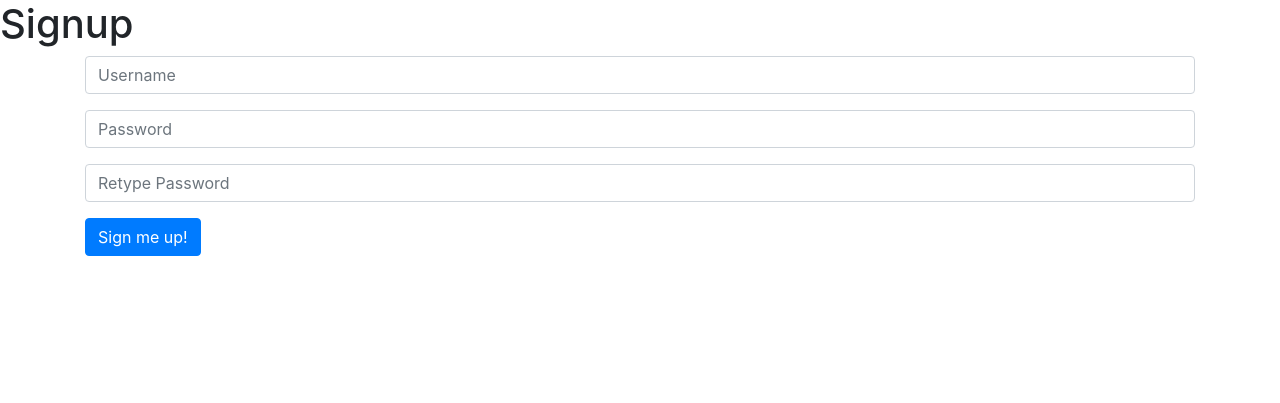
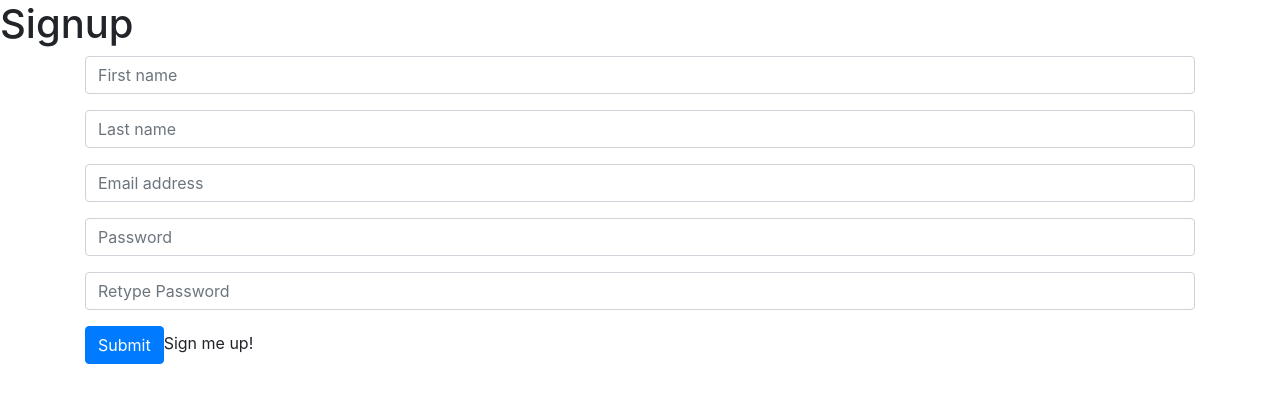
Before and after one commit to ultimatecoder/abhimanyu, a Flask app: page /signup in a window 1280 px wide. Shown: the top 403 px of the page. Run offline with Flask 2, Linux system fonts and the light colour scheme; some libraries are stand-ins or nearby versions.

Commit message:
In progress work of adding signup form

```diff
--- a/end-to-end-tests/features/support/hooks.js
+++ b/end-to-end-tests/features/support/hooks.js
@@ -1,17 +1,11 @@
-//const { webdriver } = require('selenium-webdriver');
 let webdriver = require('selenium-webdriver');
 const { Before, After} = require('cucumber');
 const { declareDriver, quiteDriver } = require('../selenium_instance');
-//let seleniumInstance = require('../selenium_instance');
 
 Before(function() {
-  //driver = new webdriver.Builder().withCapabilities(webdriver.Capabilities.firefox()).build();
-  //seleniumInstance.declareDriver();
-  //console.log(seleniumInstance.declareDriver);
   declareDriver();
 })
 
 After(function() {
   quiteDriver();
-  //driver.quite();
 })
--- a/web/app.py
+++ b/web/app.py
@@ -1,10 +1,37 @@
 #! /usr/bin/env python
 
-from flask import Flask, render_template
+from flask import Flask, request, render_template
+
+from validators import form
 
 app = Flask(__name__)
 
 
 @app.route('/signup', methods=["GET", "POST"])
 def signup():
-    return render_template('signup.html')
+    if request.method == "POST":
+        form_fields = (
+            "First name",
+            "Last name",
+            "Email address",
+            "Password",
+            "Retype password",
+        )
+        for name in form_fields:
+            try:
+                if form.is_blank(request.form[name]):
+                    warning_message = f"{name} is required"
+                    return render_template(
+                        "signup.html", warning_message=warning_message
+                    )
+            except KeyError:
+                warning_message = f"{name} is blank"
+                return render_template(
+                    "signup.html", warning_message=warning_message
+                )
+        if not (request.form["Password"] == request.form["Retype password"]):
+            warning_message = "Password and Retype password should be same."
+            return render_template(
+                "signup.html", warning_message=warning_message
+            )
+    return render_template('signup.html', warning_message=None)
--- a/web/templates/signup.html
+++ b/web/templates/signup.html
@@ -2,17 +2,28 @@
 {% block content %}
   <h1>Signup</h1>
   <div class="container">
-    <form>
+    {% if warning_message %}
+      <div class="alert alert-danger" id="warning" role="alert">
+        {{ warning_message }}
+      </div>
+    {% endif %}
+    <form action="{{ url_for('signup') }}" method="post">
       <div class="form-group">
-        <input class="form-control" id="usernameInput" placeholder="Username" type="text">
+        <input name="First name" class="form-control" id="firstNameInput" placeholder="First name" type="text">
       </div>
       <div class="form-group">
-        <input class="form-control" id="passwordInput" placeholder="Password" type="password">
+        <input name="Last name" class="form-control" id="lastNameInput" placeholder="Last name" type="text">
       </div>
       <div class="form-group">
-        <input class="form-control" id="passwordRetypeInput" placeholder="Retype Password" type="password">
+        <input name="Email address" class="form-control" id="emailaddressInput" placeholder="Email address" type="email">
       </div>
-      <button type="submit" class="btn btn-primary">Sign me up!</button>
+      <div class="form-group">
+        <input name="Password" class="form-control" id="passwordInput" placeholder="Password" type="password">
+      </div>
+      <div class="form-group">
+        <input name="Retype password" class="form-control" id="passwordRetypeInput" placeholder="Retype Password" type="password">
+      </div>
+      <input id="submitButton" type="submit" class="btn btn-primary">Sign me up!</button>
     </form>
   </div>
 {% endblock %}
--- /dev/null
+++ b/web/validators/signup.py
@@ -0,0 +1,5 @@
+#! /usr/bin/env python
+
+def first_name(value: str) -> bool:
+    """Validates given value of First name field"""
+    pass
```
Also changed, not shown: end-to-end-tests/features/selenium_instance.js (+8 -9 lines), end-to-end-tests/features/step_definitions/stepdefs.js (+41 -55 lines), web/validators/form.py (added, +9 -0 lines), web/validators/tests/test_form.py (added, +17 -0 lines), web/validators/tests/test_signup.py (added, +6 -0 lines), web/validators/__init__.py (added), web/validators/tests/__init__.py (added), 4 other files.
